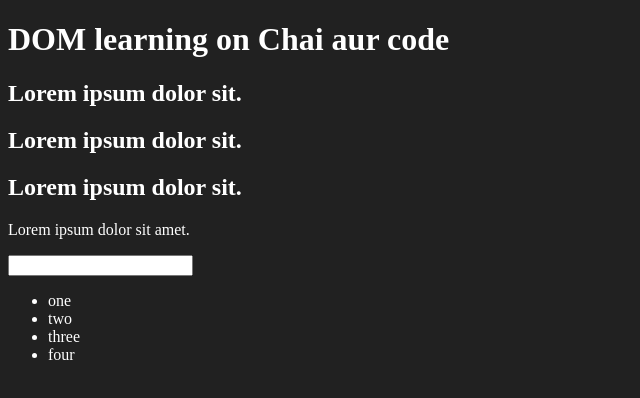
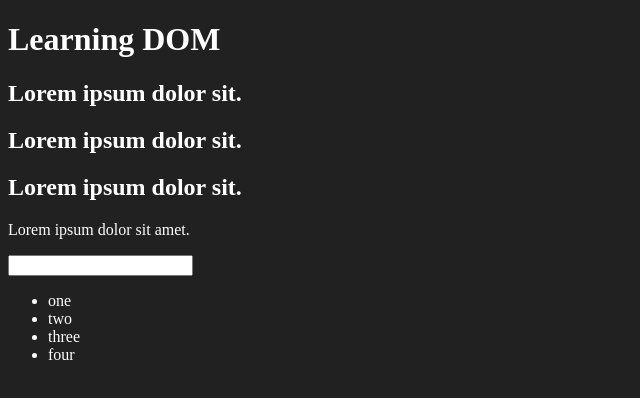
Before and after one commit to NitinWankhade97/learn-js, a plain HTML site: page 06_DOM/01_one.html in a window 1280 px wide. Shown: the whole page, without its empty margins (0-640 px from the left). Drawn offline with Linux system fonts and the light colour scheme.

Commit message:
learning DOM

```diff
--- a/06_DOM/01_one.html
+++ b/06_DOM/01_one.html
@@ -13,7 +13,7 @@
 </head>
 <body class="bg-black">
     <div >
-        <h1  id="title" class="heading">DOM learning on Chai aur code <span style="display: none;">test text</span></h1>
+        <h1  id="title" class="heading">Learning DOM <span style="display: none;">test text</span></h1>
         <h2>Lorem ipsum dolor sit.</h2>
         <h2>Lorem ipsum dolor sit.</h2>
         <h2>Lorem ipsum dolor sit.</h2>
```
